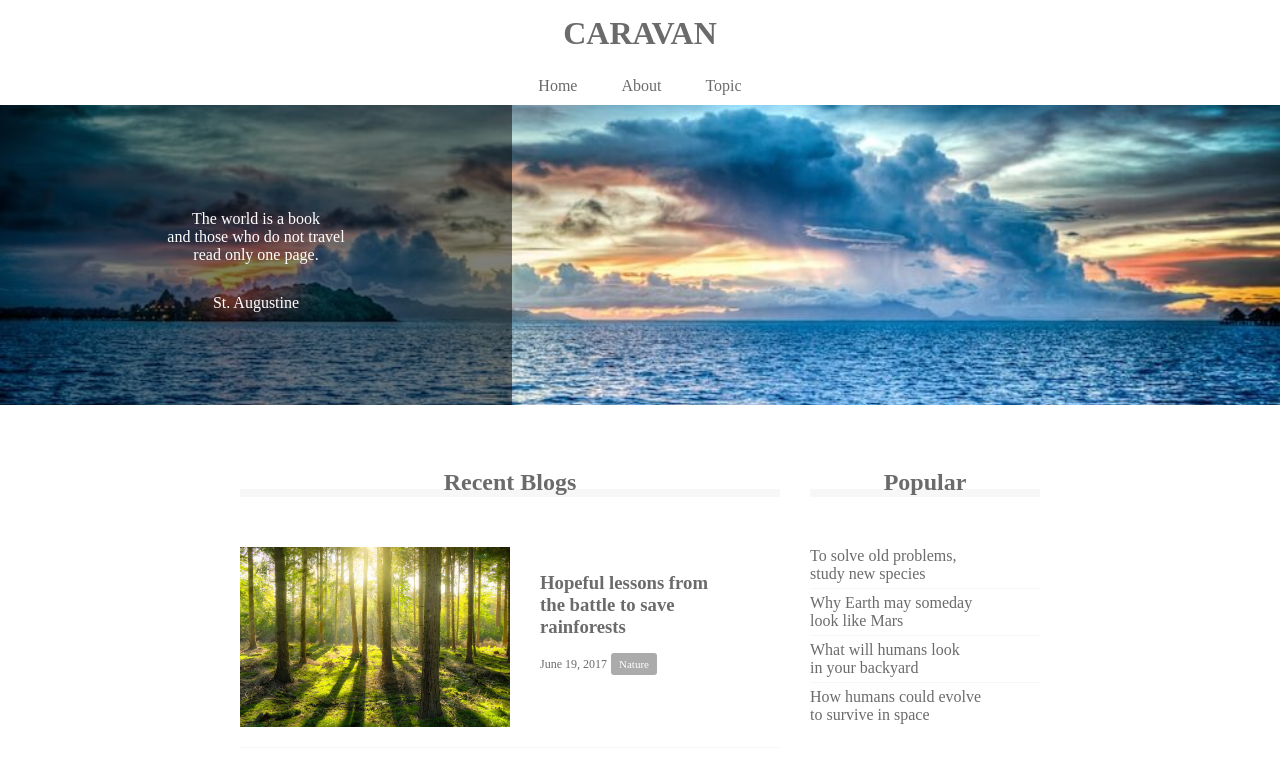
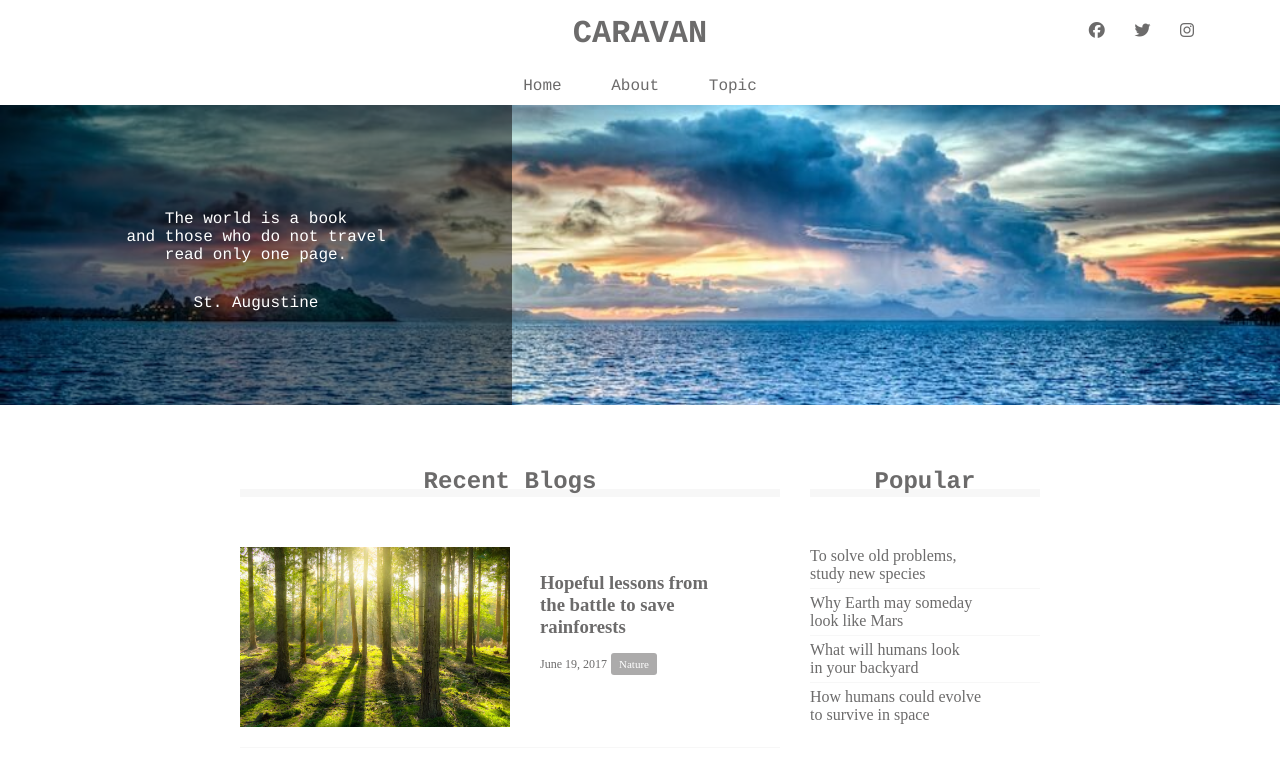
Before and after one commit to Yogiashi/CARAVAN, a plain HTML site: page index.html in a window 1280 px wide. Shown: the top 765 px of the page. Drawn offline with Linux system fonts and the light colour scheme.

Commit message:
[Finish] 1-9

```diff
--- a/index.html
+++ b/index.html
@@ -2,6 +2,7 @@
 <html lang="ja">
 <head>
   <meta charset="UTF-8">
+  <script src="https://kit.fontawesome.com/f9e80abfb4.js" crossorigin="anonymous"></script>
   <link rel="stylesheet" href="style.css">
   <title>CARAVAN</title>
 </head>
@@ -12,6 +13,12 @@
       CARAVAN
       </a>
     </h1>
+
+    <div class="social">
+      <i class="fa-brands fa-facebook"></i>
+      <i class="fa-brands fa-twitter"></i>
+      <i class="fa-brands fa-instagram"></i>
+    </div>
   </header>
 
   <nav>
--- a/style.css
+++ b/style.css
@@ -9,11 +9,27 @@ a {
   text-decoration: none;
 }
 
+header, nav, h2, .main-visual, footer {
+  font-family: Chalkduster, "Bradley Hand", Courier, "Sagoe Print", sans-serif;
+}
+
 header {
   width: 90%;
   padding: 15px 0;
   margin: 0 auto;
   text-align: center;
+  position: relative;
+}
+
+.social {
+  position: absolute;
+  top: 22px;
+  right: 22px;
+}
+
+.social i {
+  display: inline-block;
+  margin-left: 20px;
 }
 
 header .heading {
```
